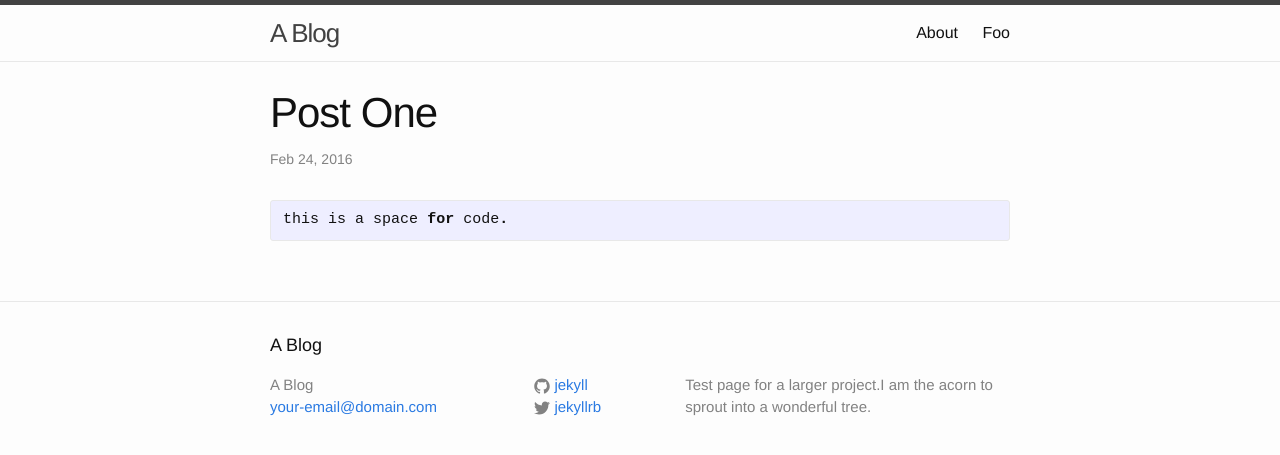
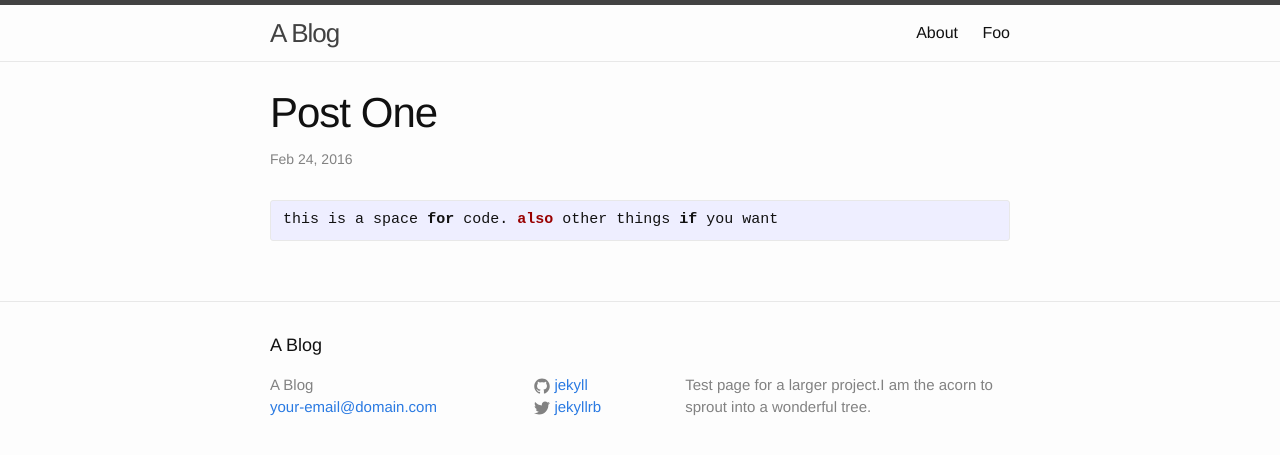
Before and after one commit to troy455/troy455.github.io, a Jekyll site: the page built from _posts/2016-02-23-post1.markdown, in a window 1280 px wide. Shown: the top 455 px of the page. Built offline with Jekyll 4.4.1, drawn with Linux system fonts in a browser that asks for light colours.

```diff
--- a/_posts/2016-02-23-post1.markdown
+++ b/_posts/2016-02-23-post1.markdown
@@ -6,5 +6,5 @@ categories: jekyll update
 ---
 
 {% highlight ruby %}
-this is a space for code.
+this is a space for code. also other things if you want
 {% endhighlight %}
```
